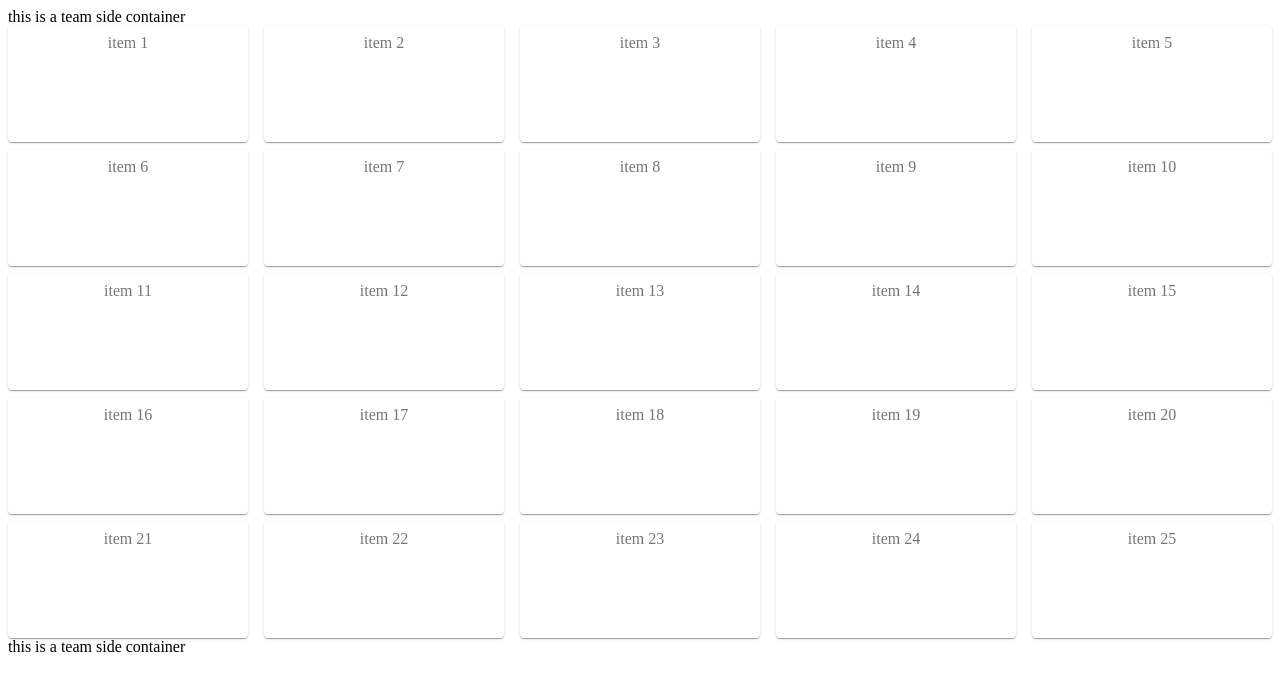
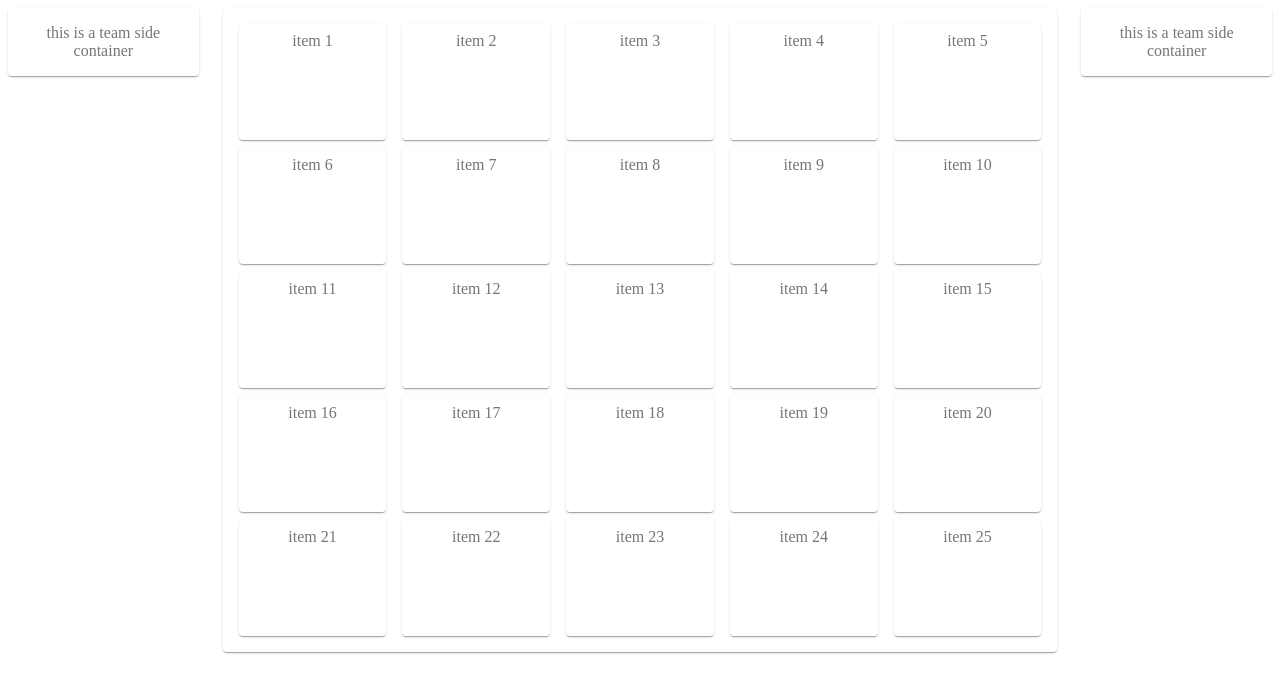
Before and after one commit to Steven-Nguyen-T/Recoil-Codenames, a React (Create React App) app: page / in a window 1280 px wide. Shown: the top 692 px of the page. Built offline with nearby package versions, Linux system fonts and the light colour scheme.

Commit message:
inital setup

```diff
--- a/src/App.js
+++ b/src/App.js
@@ -2,12 +2,42 @@
 import GameBoardContainer from "./components/GameBoard/GameBoardContainer";
 import TeamSideContainer from "./components/TeamSide/TeamSideContainer";
 
+import { makeStyles } from "@material-ui/core/styles";
+import Paper from "@material-ui/core/Paper";
+import Grid from "@material-ui/core/Grid";
+
+const useStyles = makeStyles((theme) => ({
+  root: {
+    flexGrow: 1,
+  },
+  paper: {
+    padding: theme.spacing(2),
+    textAlign: "center",
+    color: theme.palette.text.secondary,
+  },
+}));
+
 function App() {
+  const classes = useStyles();
   return (
-    <div className="App">
-      <TeamSideContainer />
-      <GameBoardContainer />
-      <TeamSideContainer />
+    <div className={classes.root}>
+      <Grid container spacing={3}>
+        <Grid item xs={2}>
+          <Paper className={classes.paper}>
+            <TeamSideContainer />
+          </Paper>
+        </Grid>
+        <Grid item xs={8}>
+          <Paper className={classes.paper}>
+            <GameBoardContainer />
+          </Paper>
+        </Grid>
+        <Grid item xs={2}>
+          <Paper className={classes.paper}>
+            <TeamSideContainer />
+          </Paper>
+        </Grid>
+      </Grid>
     </div>
   );
 }
--- a/src/components/GameBoard/gameBoardContainer.js
+++ b/src/components/GameBoard/gameBoardContainer.js
@@ -33,7 +33,7 @@
     setSpacing(Number(event.target.value));
   };
 
-  // generate an array with 25 words
+  // generate an array with 25 tiles
   const [gameBoard, setGameBoard] = useState([
     1,
     2,
```
Also changed, not shown: src/components/GameBoard/tileData.js (deleted, +0 -12 lines).
